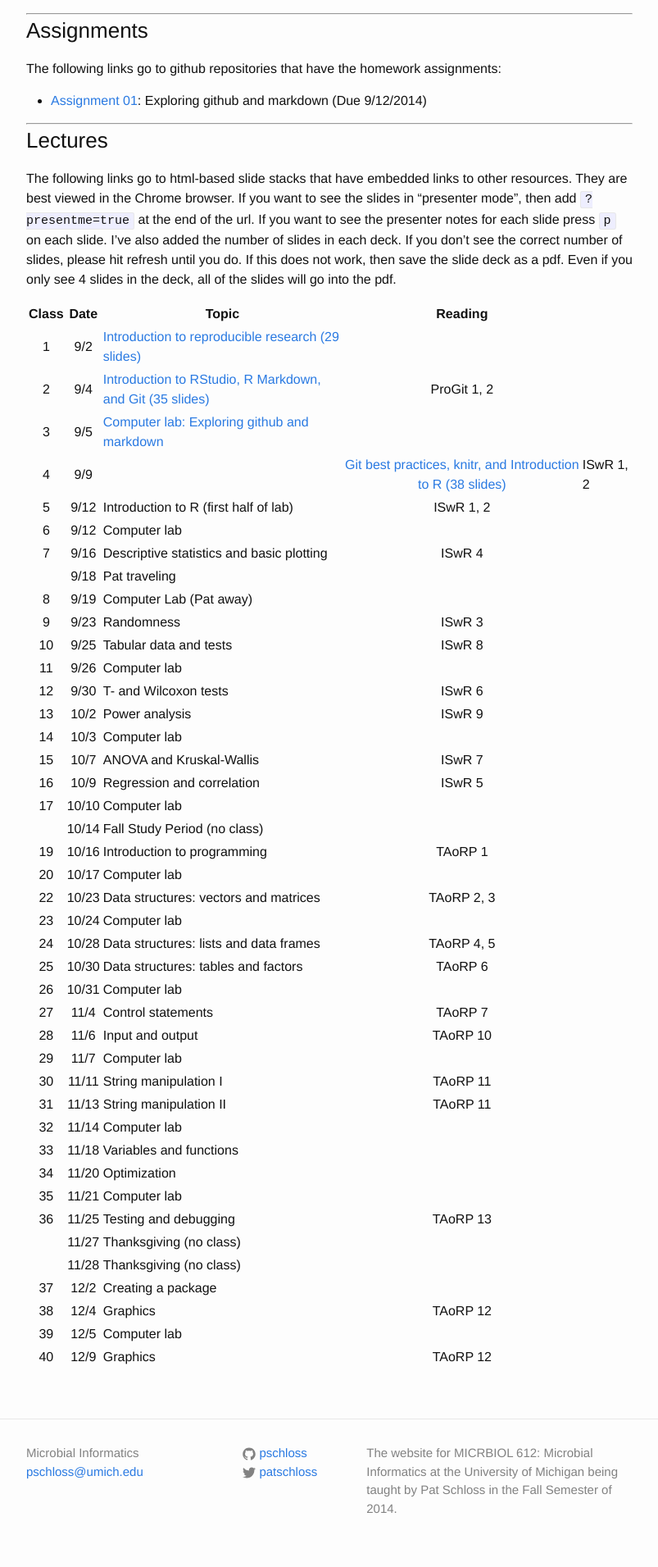
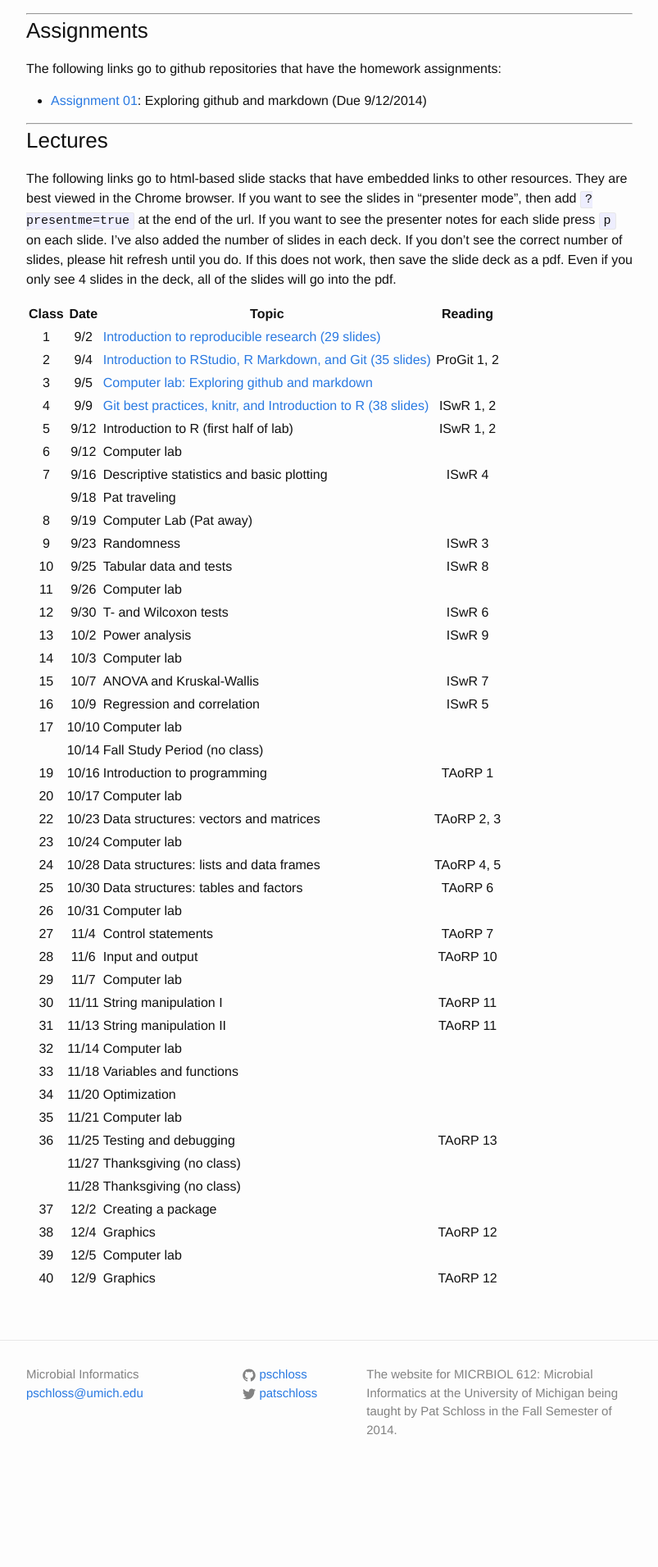
Before and after one commit to microbialinformatics/microbialinformatics.github.io, a Jekyll site: the page built from index.md, in a window 1280 px wide. Shown: the part 1219-3130 px from the top of the page at 82% size, without its empty margins (238-1041 px from the left). Built offline with Jekyll 4.4.1, drawn with Linux system fonts in a browser that asks for light colours; after the commit the page ends 3034 px from its top, so only the background shows below that.

Commit message:
fixed table error from last commit

```diff
--- a/index.md
+++ b/index.md
@@ -45,7 +45,7 @@ Class	|	Date	|	Topic	|	Reading
 1	|	9/2	|	[Introduction to reproducible research (29 slides)](slides/Lecture01.html)	|
 2	|	9/4	|	[Introduction to RStudio, R Markdown, and Git (35 slides)](slides/Lecture02.html)	|	ProGit 1, 2
 3	|	9/5	|	[Computer lab: Exploring github and markdown](https://github.com/microbialinformatics/assignment01)	|
-4	|	9/9	|	|	[Git best practices, knitr, and Introduction to R (38 slides)](slides/Lecture03.html)	|	ISwR 1, 2
+4	|	9/9	|	[Git best practices, knitr, and Introduction to R (38 slides)](slides/Lecture03.html)	|	ISwR 1, 2
 5	|	9/12	|	Introduction to R (first half of lab)  | ISwR 1, 2
 6	|	9/12	|	Computer lab	|
 7   |   9/16    |	Descriptive statistics and basic plotting	|	ISwR 4
```
